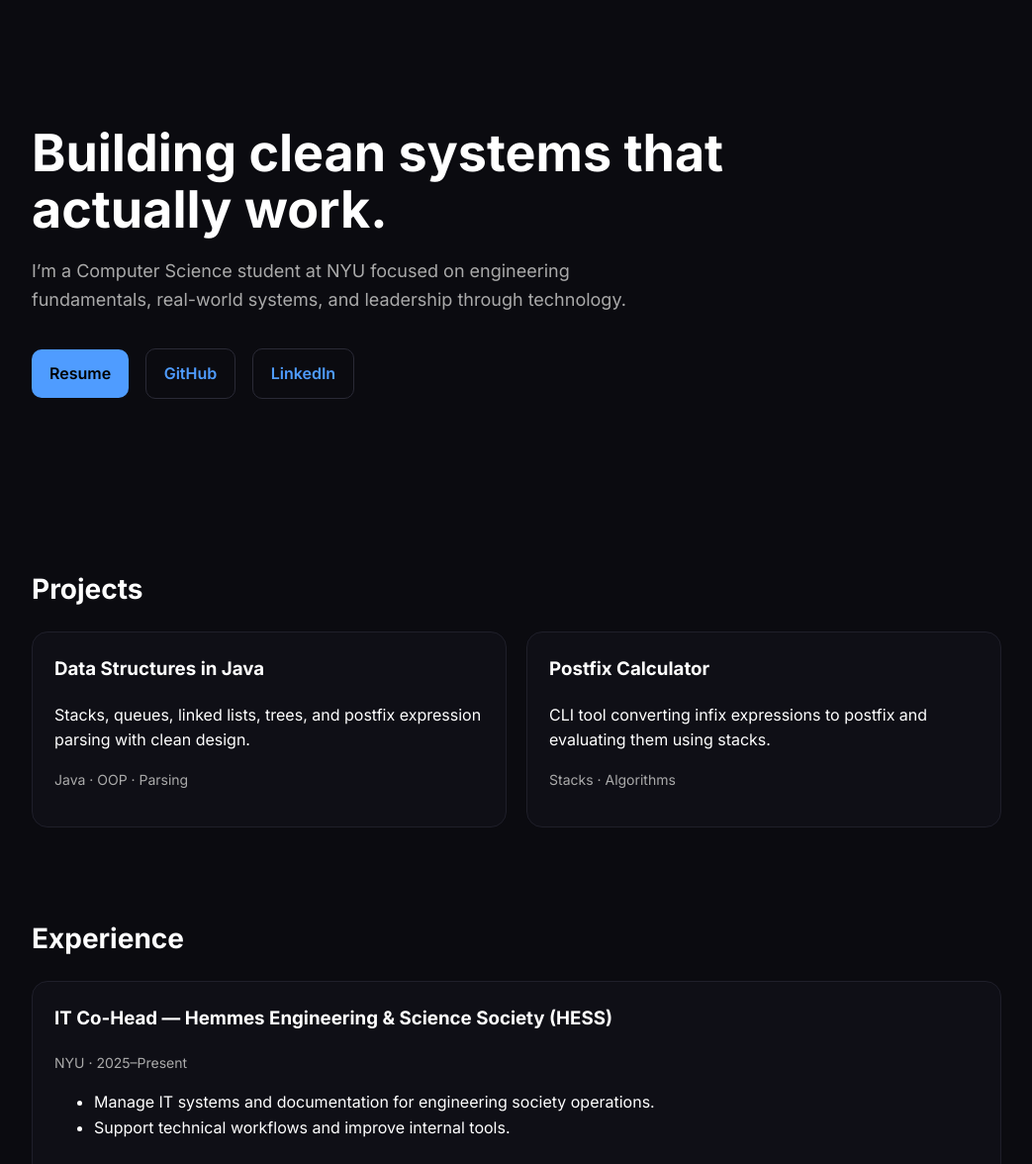
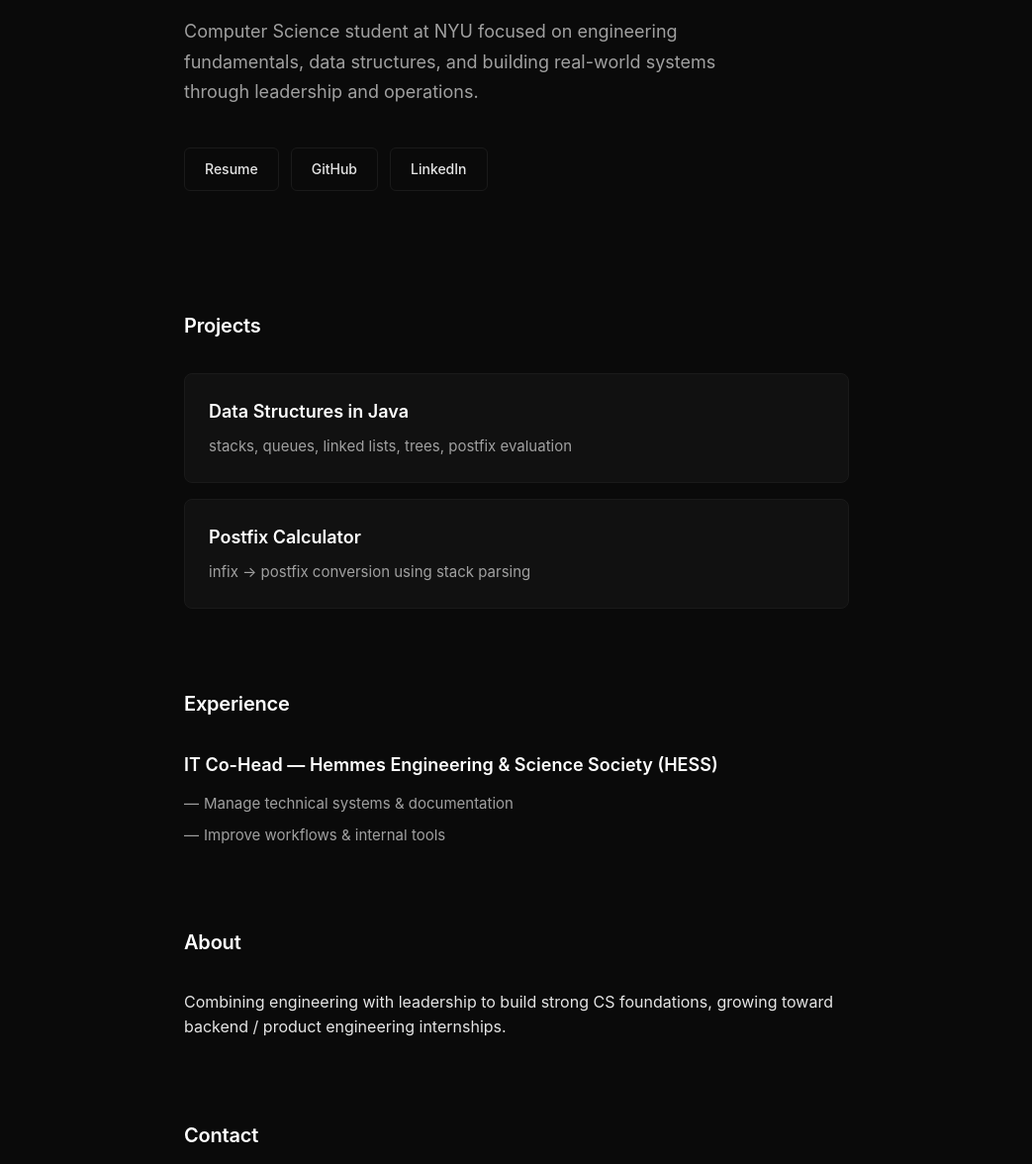
Before and after one commit to adam-a11/adam-a11.github.io, a plain HTML site: page index.html in a window 1280 px wide. Shown: the part 202-1378 px from the top of the page at 99% size, without its empty margins (118-1161 px from the left). Drawn offline with Linux system fonts and the light colour scheme.

Commit message:
Switch to Vercel-minimal portfolio layout

```diff
--- a/index.html
+++ b/index.html
@@ -1,145 +1,294 @@
 <!DOCTYPE html>
 <html lang="en">
 <head>
-  <meta charset="UTF-8" />
+  <meta charset="UTF-8">
+  <meta name="viewport" content="width=device-width, initial-scale=1.0">
   <title>Adam Almaktari</title>
-  <meta name="viewport" content="width=device-width, initial-scale=1.0" />
-  <link href="https://fonts.googleapis.com/css2?family=Inter:wght@300;400;600;700;800&display=swap" rel="stylesheet">
   <style>
-    body{
-      margin:0;
-      font-family:Inter,system-ui,sans-serif;
-      background:#0b0b10;
-      color:#fff;
-      line-height:1.6;
-    }
-    a{color:#4f9cff;text-decoration:none}
-    .container{max-width:980px;margin:auto;padding:48px 20px}
-    header{
-      display:flex;
-      justify-content:space-between;
-      align-items:center;
-      padding:20px 0;
-      border-bottom:1px solid #1f1f2a;
-    }
-    nav a{margin-left:20px;color:#bbb;font-weight:600}
-    nav a:hover{color:#fff}
-
-    .hero{padding:80px 0}
-    .hero h1{font-size:52px;line-height:1.1;margin-bottom:20px}
-    .hero p{color:#aaa;max-width:620px;font-size:18px}
-    .hero .buttons a{
-      display:inline-block;
-      padding:12px 18px;
-      border:1px solid #2a2a36;
-      border-radius:10px;
-      margin-right:12px;
-      margin-top:16px;
-      font-weight:600;
-    }
-    .hero .buttons a.primary{
-      background:#4f9cff;
-      color:#000;
-      border:none;
+    * {
+      margin: 0;
+      padding: 0;
+      box-sizing: border-box;
     }
 
-    section{margin-top:90px}
-    h2{font-size:28px;margin-bottom:20px}
+    :root {
+      --bg: #0a0a0a;
+      --surface: #111111;
+      --border: #1a1a1a;
+      --text: #e5e5e5;
+      --text-muted: #a0a0a0;
+      --accent: #ffffff;
+      --hover: #2a2a2a;
+    }
 
-    .grid{display:grid;grid-template-columns:repeat(auto-fit,minmax(260px,1fr));gap:20px}
-    .card{
-      border:1px solid #1f1f2a;
-      border-radius:16px;
-      padding:22px;
-      background:#0f0f16;
+    html {
+      scroll-behavior: smooth;
     }
-    .card h3{margin-top:0}
-    .muted{color:#aaa;font-size:14px}
 
-    footer{
-      text-align:center;
-      padding:60px 20px;
-      color:#666;
-      font-size:14px;
+    body {
+      font-family: -apple-system, BlinkMacSystemFont, 'Segoe UI', 'Roboto', 'Oxygen', 'Ubuntu', 'Cantarell', sans-serif;
+      background-color: var(--bg);
+      color: var(--text);
+      line-height: 1.6;
+      font-size: 16px;
+      -webkit-font-smoothing: antialiased;
+      -moz-osx-font-smoothing: grayscale;
+    }
+
+    .container {
+      max-width: 720px;
+      margin: 0 auto;
+      padding: 80px 24px;
+    }
+
+    /* Hero Section */
+    .hero {
+      margin-bottom: 120px;
+    }
+
+    .hero h1 {
+      font-size: clamp(32px, 5vw, 48px);
+      font-weight: 600;
+      line-height: 1.2;
+      margin-bottom: 24px;
+      letter-spacing: -0.02em;
+      color: var(--accent);
+    }
+
+    .hero p {
+      font-size: 18px;
+      color: var(--text-muted);
+      margin-bottom: 32px;
+      max-width: 600px;
+      line-height: 1.7;
+    }
+
+    .button-group {
+      display: flex;
+      flex-wrap: wrap;
+      gap: 12px;
+      margin-top: 40px;
+    }
+
+    .button {
+      display: inline-flex;
+      align-items: center;
+      padding: 10px 20px;
+      background-color: transparent;
+      color: var(--text);
+      border: 1px solid var(--border);
+      border-radius: 6px;
+      text-decoration: none;
+      font-size: 14px;
+      font-weight: 500;
+      transition: all 0.2s ease;
+      cursor: pointer;
+    }
+
+    .button:hover {
+      background-color: var(--hover);
+      border-color: var(--text-muted);
+      transform: translateY(-1px);
+    }
+
+    /* Section Styling */
+    section {
+      margin-bottom: 80px;
+    }
+
+    section:last-child {
+      margin-bottom: 0;
+    }
+
+    h2 {
+      font-size: 20px;
+      font-weight: 600;
+      margin-bottom: 32px;
+      color: var(--accent);
+      letter-spacing: -0.01em;
+    }
+
+    /* Projects */
+    .project-card {
+      background-color: var(--surface);
+      border: 1px solid var(--border);
+      border-radius: 8px;
+      padding: 24px;
+      margin-bottom: 16px;
+      transition: all 0.2s ease;
+    }
+
+    .project-card:hover {
+      border-color: var(--text-muted);
+      transform: translateY(-2px);
+    }
+
+    .project-card:last-child {
+      margin-bottom: 0;
+    }
+
+    .project-card h3 {
+      font-size: 18px;
+      font-weight: 600;
+      margin-bottom: 8px;
+      color: var(--accent);
+    }
+
+    .project-card p {
+      font-size: 15px;
+      color: var(--text-muted);
+      line-height: 1.6;
+    }
+
+    /* Experience */
+    .experience-item {
+      margin-bottom: 32px;
+    }
+
+    .experience-item:last-child {
+      margin-bottom: 0;
+    }
+
+    .experience-item h3 {
+      font-size: 18px;
+      font-weight: 600;
+      margin-bottom: 12px;
+      color: var(--accent);
+    }
+
+    .experience-item ul {
+      list-style: none;
+      padding-left: 0;
+    }
+
+    .experience-item li {
+      font-size: 15px;
+      color: var(--text-muted);
+      margin-bottom: 8px;
+      padding-left: 20px;
+      position: relative;
+    }
+
+    .experience-item li:before {
+      content: '—';
+      position: absolute;
+      left: 0;
+      color: var(--text-muted);
+    }
+
+    .experience-item li:last-child {
+      margin-bottom: 0;
+    }
+
+    /* About */
+    .about p {
+      font-size: 16px;
+      color: var(--text-muted);
+      line-height: 1.8;
+      max-width: 600px;
+    }
+
+    /* Contact */
+    .contact p {
+      font-size: 15px;
+      color: var(--text-muted);
+      margin-bottom: 12px;
+    }
+
+    .contact a {
+      color: var(--text);
+      text-decoration: none;
+      border-bottom: 1px solid var(--border);
+      transition: border-color 0.2s ease;
+    }
+
+    .contact a:hover {
+      border-bottom-color: var(--text-muted);
+    }
+
+    /* Responsive */
+    @media (max-width: 640px) {
+      .container {
+        padding: 60px 20px;
+      }
+
+      .hero {
+        margin-bottom: 80px;
+      }
+
+      section {
+        margin-bottom: 60px;
+      }
+
+      .hero h1 {
+        font-size: 32px;
+      }
+
+      .hero p {
+        font-size: 16px;
+      }
+
+      .button-group {
+        flex-direction: column;
+      }
+
+      .button {
+        width: 100%;
+        justify-content: center;
+      }
     }
   </style>
 </head>
-
 <body>
-
   <div class="container">
-
-<header>
-  <strong>Adam Almaktari</strong>
-  <nav>
-    <a href="#projects">Projects</a>
-    <a href="#experience">Experience</a>
-    <a href="#about">About</a>
-    <a href="#contact">Contact</a>
-  </nav>
-</header>
-
+    <!-- Hero Section -->
     <section class="hero">
-  <h1>Building clean systems that<br>actually work.</h1>
-  <p>
-    I’m a Computer Science student at NYU focused on engineering fundamentals, real-world systems,
-    and leadership through technology.
-  </p>
-  <div class="buttons">
-    <a class="primary" href="resume.pdf" target="_blank">Resume</a>
-    <a href="https://github.com/adam-a11" target="_blank">GitHub</a>
-    <a href="https://www.linkedin.com/in/adam-almaktari-390022351/" target="_blank">LinkedIn</a>
+      <h1>Building clean systems that actually work.</h1>
+      <p>Computer Science student at NYU focused on engineering fundamentals, data structures, and building real-world systems through leadership and operations.</p>
+      <div class="button-group">
+        <a href="resume.pdf" class="button" target="_blank">Resume</a>
+        <a href="https://github.com/adam-a11" class="button" target="_blank" rel="noopener noreferrer">GitHub</a>
+        <a href="https://www.linkedin.com/in/adam-almaktari-390022351/" class="button" target="_blank" rel="noopener noreferrer">LinkedIn</a>
       </div>
     </section>
 
+    <!-- Projects Section -->
     <section id="projects">
       <h2>Projects</h2>
-  <div class="grid">
-    <div class="card">
+      <div class="project-card">
         <h3>Data Structures in Java</h3>
-      <p>Stacks, queues, linked lists, trees, and postfix expression parsing with clean design.</p>
-      <p class="muted">Java · OOP · Parsing</p>
+        <p>stacks, queues, linked lists, trees, postfix evaluation</p>
       </div>
-    <div class="card">
+      <div class="project-card">
         <h3>Postfix Calculator</h3>
-      <p>CLI tool converting infix expressions to postfix and evaluating them using stacks.</p>
-      <p class="muted">Stacks · Algorithms</p>
-    </div>
+        <p>infix → postfix conversion using stack parsing</p>
       </div>
     </section>
 
+    <!-- Experience Section -->
     <section id="experience">
       <h2>Experience</h2>
-  <div class="card">
+      <div class="experience-item">
         <h3>IT Co-Head — Hemmes Engineering & Science Society (HESS)</h3>
-    <p class="muted">NYU · 2025–Present</p>
         <ul>
-      <li>Manage IT systems and documentation for engineering society operations.</li>
-      <li>Support technical workflows and improve internal tools.</li>
+          <li>Manage technical systems & documentation</li>
+          <li>Improve workflows & internal tools</li>
         </ul>
       </div>
     </section>
 
+    <!-- About Section -->
     <section id="about">
       <h2>About</h2>
-  <p class="muted">
-    I’m passionate about building strong foundations in computer science while learning how technology
-    supports real organizations. I enjoy combining engineering with leadership, operations, and strategy.
-  </p>
+      <p>Combining engineering with leadership to build strong CS foundations, growing toward backend / product engineering internships.</p>
     </section>
 
+    <!-- Contact Section -->
     <section id="contact">
       <h2>Contact</h2>
-  <div class="card">
       <p>Email: <a href="mailto:aa12255@nyu.edu">aa12255@nyu.edu</a></p>
-    <p>LinkedIn: <a href="https://www.linkedin.com/in/adam-almaktari-390022351/" target="_blank">linkedin.com/in/adam-almaktari</a></p>
-  </div>
+      <p>LinkedIn: <a href="https://www.linkedin.com/in/adam-almaktari-390022351/" target="_blank" rel="noopener noreferrer">linkedin.com/in/adam-almaktari-390022351/</a></p>
     </section>
-
-<footer>
-  © 2025 Adam Almaktari
-</footer>
-
   </div>
 </body>
 </html>
```
Lines whose indentation alone changed are shown as unchanged.
